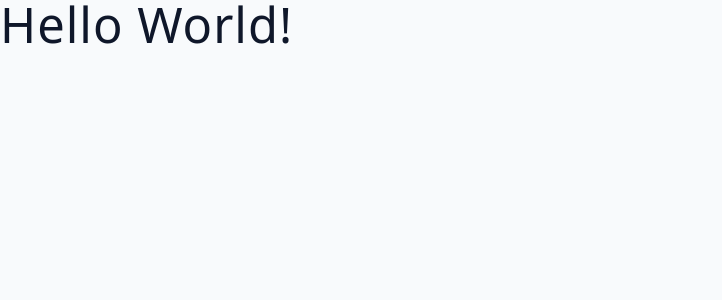
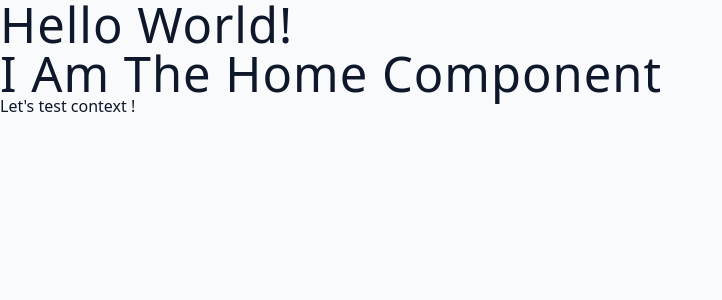
Before and after one commit to emmeiwhite/09-modal-sidebar-with-context-api, a React (Vite) app: page / in a window 1280 px wide. Shown: the top 300 px of the page, without its empty margins (0-722 px from the left). Built offline with nearby package versions, Linux system fonts and the light colour scheme.

Commit message:
Now we got to wrap the App in AppContext

```diff
--- a/src/App.jsx
+++ b/src/App.jsx
@@ -1,7 +1,10 @@
+import Home from './components/Home'
+
 const App = () => {
   return (
     <>
       <h1>Hello World! </h1>
+      <Home />
     </>
   )
 }
--- /dev/null
+++ b/src/components/Home.jsx
@@ -0,0 +1,12 @@
+import { useGlobalContext } from '../context'
+
+export default function Home() {
+  const value = useGlobalContext()
+  console.log(value)
+  return (
+    <div>
+      <h1>I am the Home Component</h1>
+      <p>Let's test context !</p>
+    </div>
+  )
+}
--- a/src/context.jsx
+++ b/src/context.jsx
@@ -18,6 +18,6 @@ export default function AppContext({ children }) {
 }
 
 // Custom hook
-const useGlobalContext = () => {
+export const useGlobalContext = () => {
   return useContext(GlobalContext)
 }
--- a/src/main.jsx
+++ b/src/main.jsx
@@ -2,9 +2,12 @@ import React from 'react'
 import ReactDOM from 'react-dom/client'
 import App from './App'
 import './index.css'
+import AppContext, { GlobalContext } from './context'
 
 ReactDOM.createRoot(document.getElementById('root')).render(
   <React.StrictMode>
-    <App />
+    <AppContext>
+      <App />
+    </AppContext>
   </React.StrictMode>
 )
```
